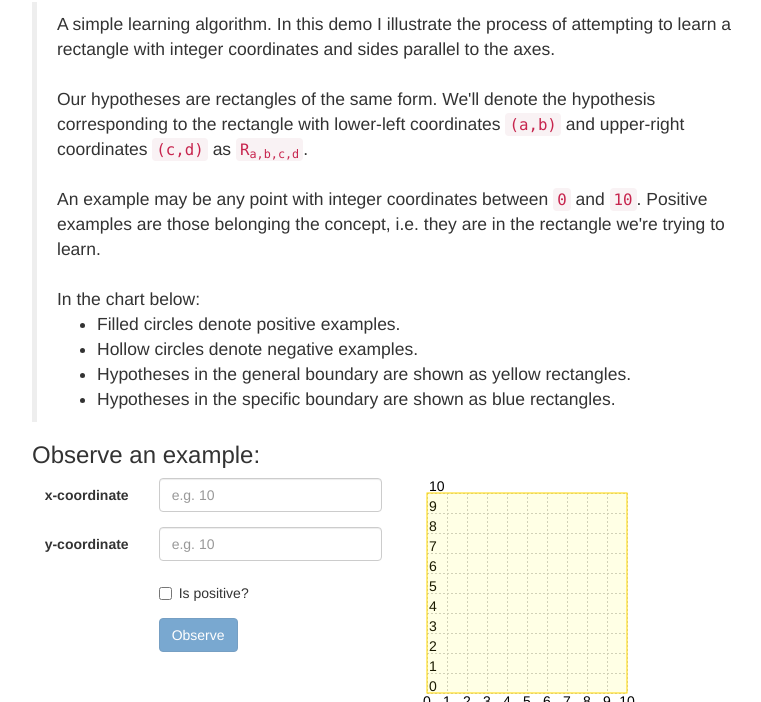
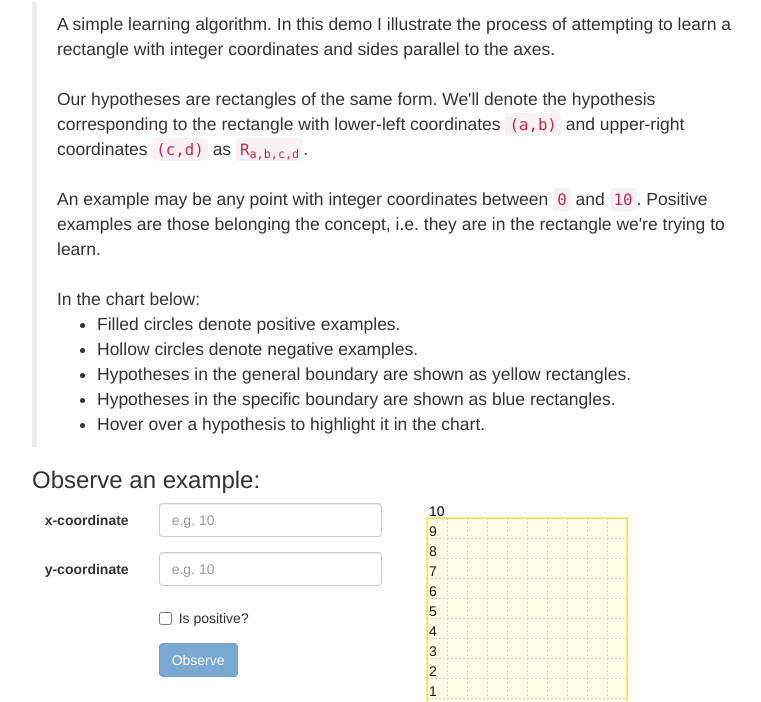
Before and after one commit to jtrussell/candidate-elimination, a website: page app/index.html at #/candidate-elimination in a window 1280 px wide. Shown: the part 98-800 px from the top of the page, without its empty margins (243-1004 px from the left). Drawn offline with nearby package versions, Linux system fonts and the light colour scheme; some packages are replaced by stand-ins of ours.

Commit message:
Add note about highlighting

```diff
--- a/app/components/candidate-elimination/view.main.html
+++ b/app/components/candidate-elimination/view.main.html
@@ -22,6 +22,7 @@
       <li>Hollow circles denote negative examples.</li>
       <li>Hypotheses in the general boundary are shown as yellow rectangles.</li>
       <li>Hypotheses in the specific boundary are shown as blue rectangles.</li>
+      <li>Hover over a hypothesis to highlight it in the chart.</li>
     </ul>
   </blockquote>
 
```
